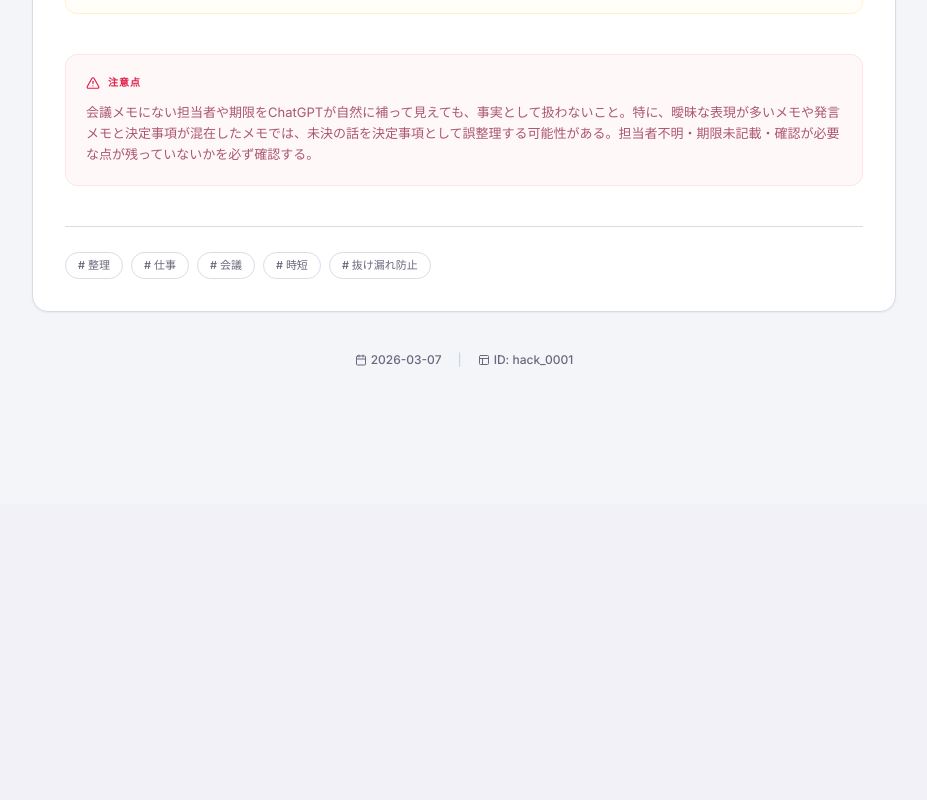
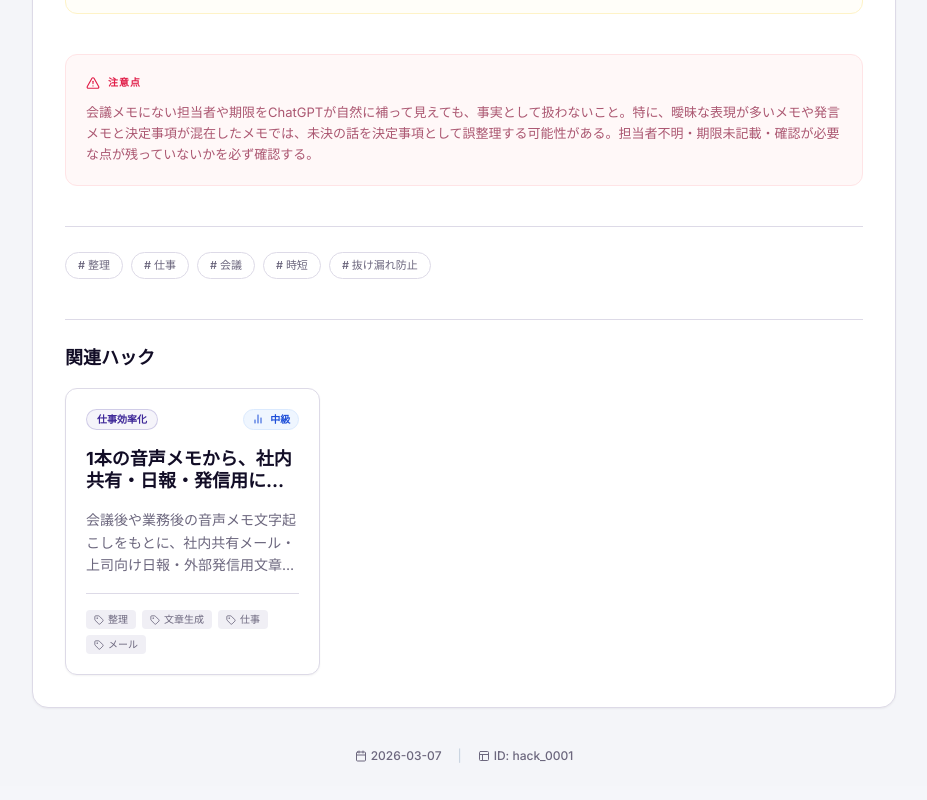
Before and after one commit to tools-labo/hakumiru, a Next.js app: page /hacks/hack_0001 in a window 1280 px wide. Shown: the part 2771-3571 px from the top of the page, without its empty margins (176-1103 px from the left). Before the commit the page ends 3275 px from the top, so only its background shows below. Built offline with nearby package versions, Linux system fonts and the light colour scheme.

Commit message:
Update page.tsx

```diff
--- a/src/app/hacks/[id]/page.tsx
+++ b/src/app/hacks/[id]/page.tsx
@@ -3,6 +3,7 @@
 import { use, useState } from "react";
 import Link from "next/link";
 import { Header } from "@/components/Header";
+import { HackCard } from "@/components/HackCard";
 import { Button } from "@/components/ui/button";
 import { Badge } from "@/components/ui/badge";
 import {
@@ -17,11 +18,12 @@ import {
   BarChart2,
 } from "lucide-react";
 import { difficultyLabels, planRequirementLabels } from "@/app/lib/types";
-import { getPublishedHackById } from "@/app/lib/hacks";
+import { getPublishedHackById, getRelatedHacks } from "@/app/lib/hacks";
 
 export default function HackDetailPage({ params }: { params: Promise<{ id: string }> }) {
   const { id } = use(params);
   const hack = getPublishedHackById(id);
+  const relatedHacks = getRelatedHacks(id, 3);
   const [copied, setCopied] = useState(false);
 
   if (!hack) {
@@ -214,6 +216,17 @@ export default function HackDetailPage({ params }: { params: Promise<{ id: strin
                   ))}
                 </div>
               </div>
+
+              {relatedHacks.length > 0 && (
+                <section className="pt-6 border-t space-y-4">
+                  <h2 className="text-lg font-black">関連ハック</h2>
+                  <div className="grid grid-cols-1 md:grid-cols-3 gap-4">
+                    {relatedHacks.map((relatedHack) => (
+                      <HackCard key={relatedHack.id} hack={relatedHack} />
+                    ))}
+                  </div>
+                </section>
+              )}
             </div>
           </div>
 
```
